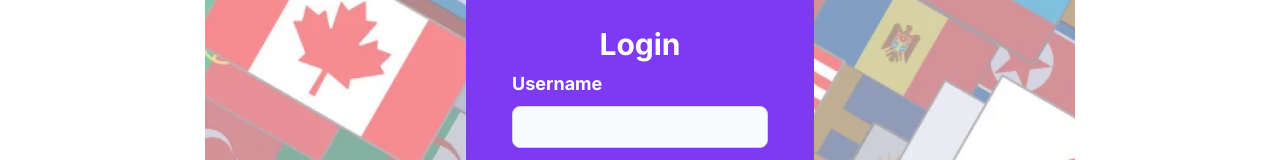
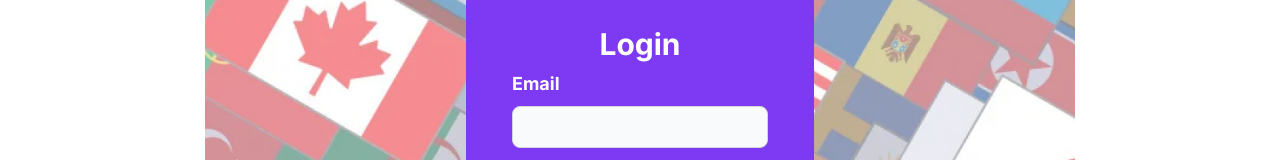
Before and after one commit to LeoJrTheTanooki/localinezation-front, a Next.js app in the folder localinezation-front/: page /LoginPage in a window 1280 px wide. Shown: the part 248-408 px from the top of the page. Built offline with nearby package versions, Linux system fonts and the light colour scheme.

Commit message:
Swapped to email

```diff
--- a/localinezation-front/src/app/LoginPage/page.tsx
+++ b/localinezation-front/src/app/LoginPage/page.tsx
@@ -19,8 +19,8 @@ const LoginPage = () => {
                         <div className="flex flex-col">
                             <h1 className="text-3xl text-white font-bold mb-2">Login</h1>
                             <div id="username" className="mb-6">
-                                <label className="block mb-2 text-lg text-start font-bold text-white dark:text-white">Username</label>
-                                <input type="text" id="large-input" className="required bg-gray-50 border border-gray-300 text-gray-900 text-sm rounded-lg hover:border-gray-800 focus:ring-blue-500 focus:border-blue-500 block w-full p-2.5 dark:bg-gray-700 dark:border-gray-600 dark:placeholder-gray-400 dark:text-white dark:focus:ring-blue-500 dark:focus:border-blue-500" />
+                                <label className="block mb-2 text-lg text-start font-bold text-white dark:text-white">Email</label>
+                                <input type="email" id="large-input" className="required bg-gray-50 border border-gray-300 text-gray-900 text-sm rounded-lg hover:border-gray-800 focus:ring-blue-500 focus:border-blue-500 block w-full p-2.5 dark:bg-gray-700 dark:border-gray-600 dark:placeholder-gray-400 dark:text-white dark:focus:ring-blue-500 dark:focus:border-blue-500" />
                             </div>
                             <div id="password" className="mb-6">
                                 <label className="block mb-2 text-lg text-start font-bold text-white dark:text-white">Password</label>
@@ -46,8 +46,8 @@ const LoginPage = () => {
                         <div className="flex flex-col">
                             <h1 className="text-3xl text-white font-bold mb-2">Create Account</h1>
                             <div id="username" className="mb-6">
-                                <label className="block mb-2 text-lg text-start font-bold text-white dark:text-white">Username</label>
-                                <input type="text" id="large-input" className="required bg-gray-50 border border-gray-300 text-gray-900 text-sm rounded-lg focus:ring-blue-500 focus:border-blue-500 block w-full p-2.5 dark:bg-gray-700 dark:border-gray-600 dark:placeholder-gray-400 dark:text-white dark:focus:ring-blue-500 dark:focus:border-blue-500" />
+                                <label className="block mb-2 text-lg text-start font-bold text-white dark:text-white">Email</label>
+                                <input type="email" id="large-input" className="required bg-gray-50 border border-gray-300 text-gray-900 text-sm rounded-lg focus:ring-blue-500 focus:border-blue-500 block w-full p-2.5 dark:bg-gray-700 dark:border-gray-600 dark:placeholder-gray-400 dark:text-white dark:focus:ring-blue-500 dark:focus:border-blue-500" />
                             </div>
                             <div id="password" className="mb-6">
                                 <label className="block mb-2 text-lg text-start font-bold text-white dark:text-white">Password</label>
```
